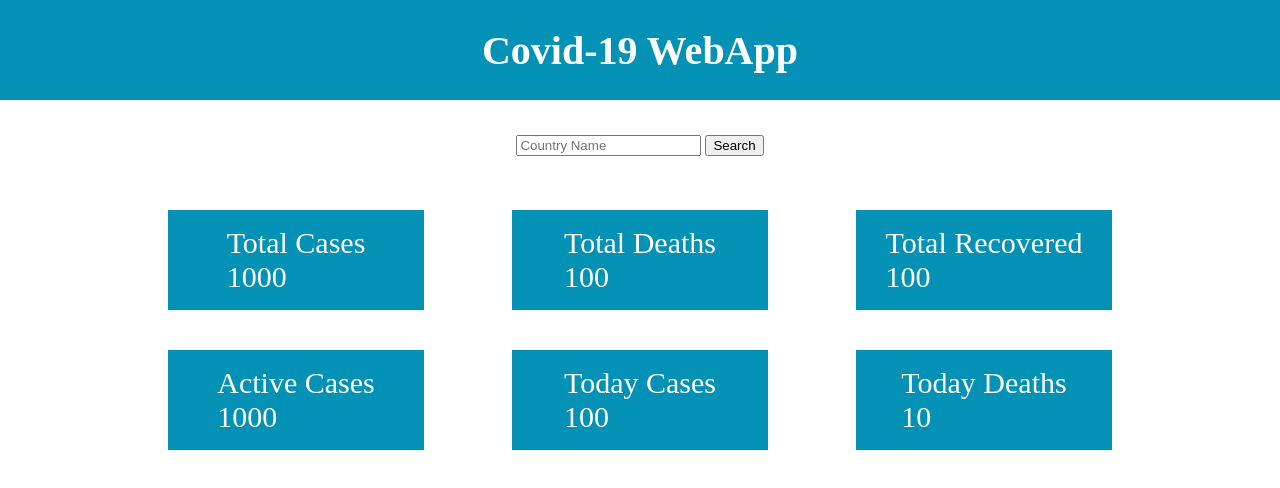
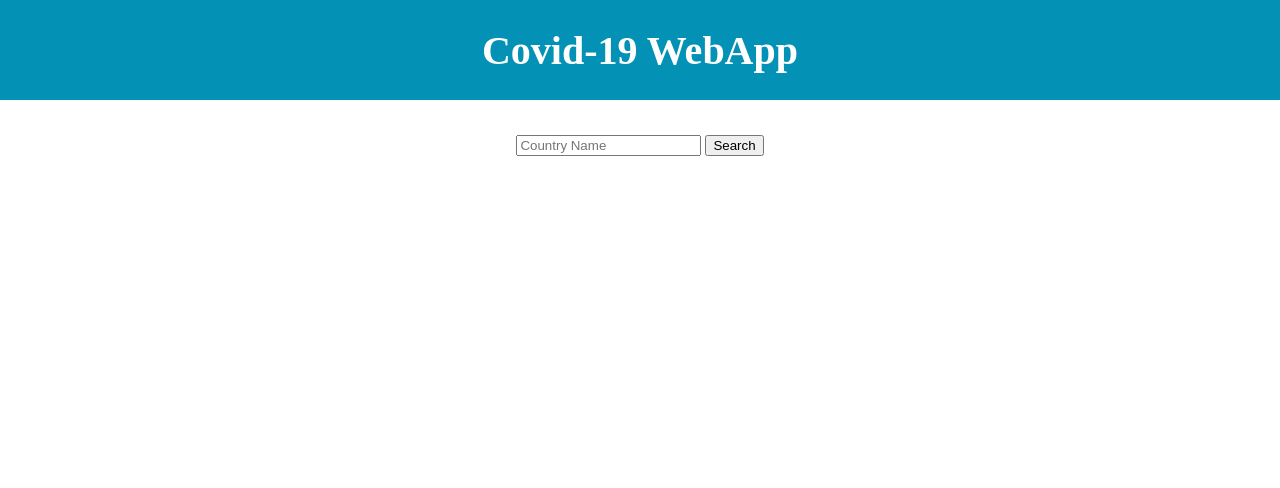
Before and after one commit to AdityaPratap06/Covid-19WebApp, a plain HTML site: page index.html in a window 1280 px wide. Drawn offline with Linux system fonts and the light colour scheme.

Commit message:
Completed

```diff
--- a/index.html
+++ b/index.html
@@ -4,6 +4,7 @@
         <title>Covid-19 WebApp</title>
         <link rel="stylesheet" href="index.css">
         <!-- <script src="index.js"></script> -->
+        <!-- https://eloquent-wing-9dc331.netlify.app/ -->
     </head>
     <body>
         <div id="header">
@@ -15,37 +16,12 @@
                 <button id="searchbtn">Search</button>
             </form>
         </div>
-        <div id="result">
-            <div id="Tcases">
-                <p>Total Cases<br>
-                1000
-            </div>
-            <div id="Tdeaths">
-                Total Deaths<br>
-                100
-            </div>
-            <div id="Trecovered">
-                Total Recovered<br>
-                100
-            </div>
-            <div id="ActiveCases">
-                Active Cases<br>
-                1000
-            </div>
-            <div id="TodayCases">
-                Today Cases<br>
-                100
-            </div>
-            <div id="TodayDeaths">
-                Today Deaths<br>
-                10
-            </div>
-        </div>
+        <div id="result"></div>
     </body>
     <script>
         var countryName=document.getElementById("CountryName");
         var searchbtn=document.getElementById("searchbtn");
-
+        var result=document.getElementById("result");
         searchbtn.addEventListener("click",function (e){
             e.preventDefault();
             var url="https://coronavirus-19-api.herokuapp.com/countries/"+countryName.value;
```
